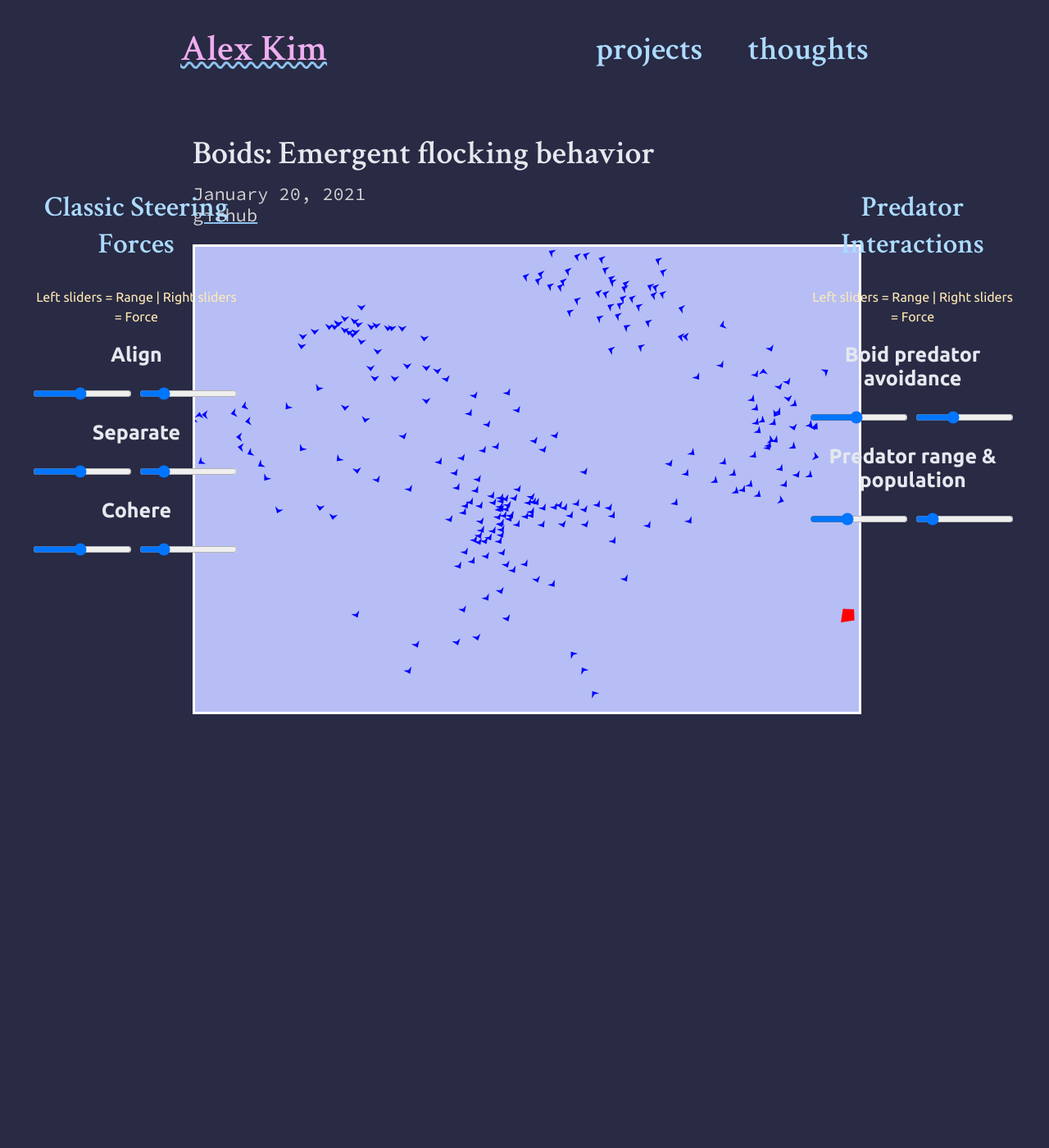
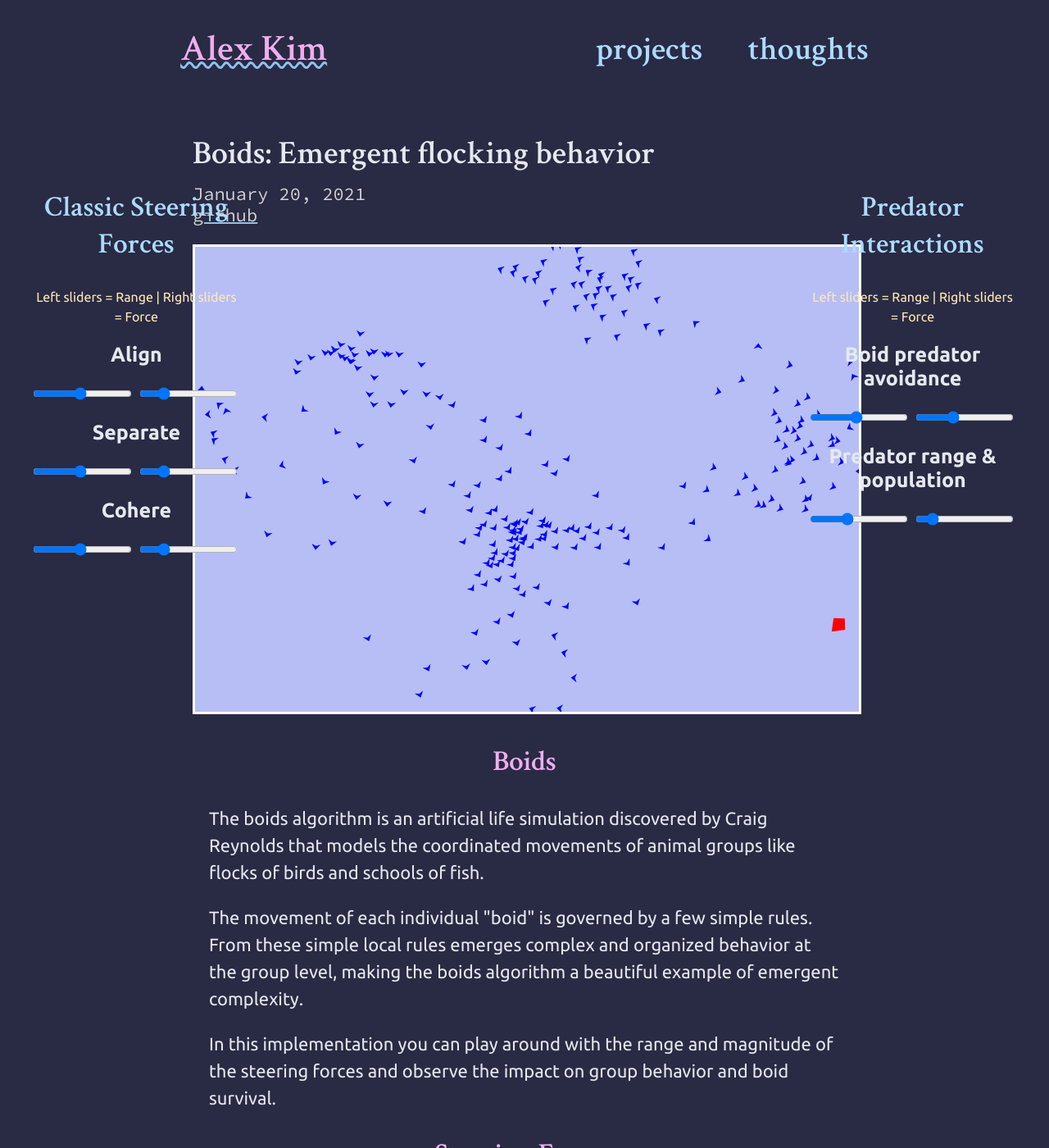
Before and after one commit to ajpkim/ajpkim.github.io, a Jekyll site: the page built from _projects/2021-01-20-boids.html, in a window 1280 px wide and 1400 px high. Shown: the whole window at 82% size. Built offline with Jekyll 4.4.1, drawn with Linux system fonts in a browser that asks for light colours; some of the changed text lies outside the part shown.

Commit message:
add writeup for boids

```diff
--- a/_projects/2021-01-20-boids.html
+++ b/_projects/2021-01-20-boids.html
@@ -4,14 +4,13 @@ stylesheet: "/assets/boids/styles.css"
 title: "Boids: Emergent flocking behavior"
 date: 2021-01-20
 link:
-  - "https://github.com/ajpkim/interactive-boids"
-  - github
+- "https://github.com/ajpkim/interactive-boids"
+- github
 ---
 
 
 <main>
   <canvas id="canvas" ></canvas>
-
   <div id="classic-forces-container">
     <h2>Classic Steering Forces</h2>
     <p class="slider-annotation">Left sliders = Range | Right sliders = Force</p>
@@ -43,9 +42,20 @@ link:
 
   </div>
 
+  <div id="text-container">
+    <h2>Boids</h2>
+    <p>The boids algorithm is an artificial life simulation discovered by Craig Reynolds that models the coordinated movements of animal groups like flocks of birds and schools of fish.</p>
+    <p>The movement of each individual "boid" is governed by a few simple rules. From these simple local rules emerges complex and organized behavior at the group level, making the boids algorithm a beautiful example of emergent complexity.</p>
+    <p>In this implementation you can play around with the range and magnitude of the steering forces and observe the impact on group behavior and boid survival.</p>
+
+    <h2>Steering Forces</h2>
+    <p>There are 3 classic steering forces, to which I added a predator force as well. Here is a description of the classic forces from Craig Reynold's own <a href="http://www.red3d.com/cwr/boids/">site</a></p>
+
+    <p align="center"><img src="../../assets/boids/img/steering-forces.png"/></p>
+  </div>
+
 </main>
 <script src="/assets/boids/js/boids.js"></script>
-
 <script>
   // Toggle sliders based on scroll position relative to canvas
   window.onscroll = function(){
--- a/assets/boids/styles.css
+++ b/assets/boids/styles.css
@@ -44,3 +44,12 @@ input {
     color: #ffeab4;
     text-align: center;
 }
+
+#text-container {
+    margin: 2rem;
+}
+
+#text-container h2 {
+    text-align: center;
+    color: #eeaeee;
+}
```
Also changed, not shown: assets/boids/img/steering-forces.png (added).
